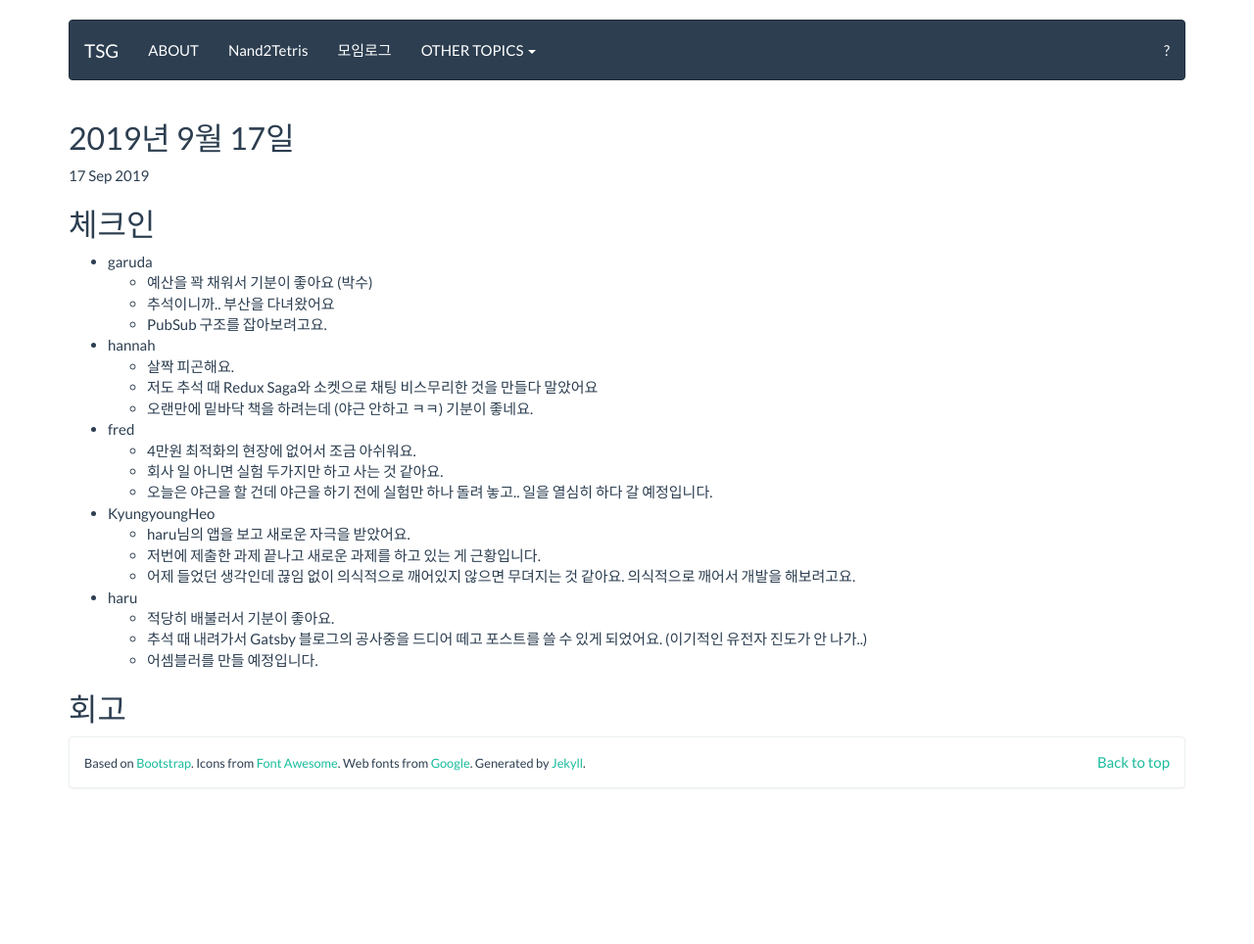
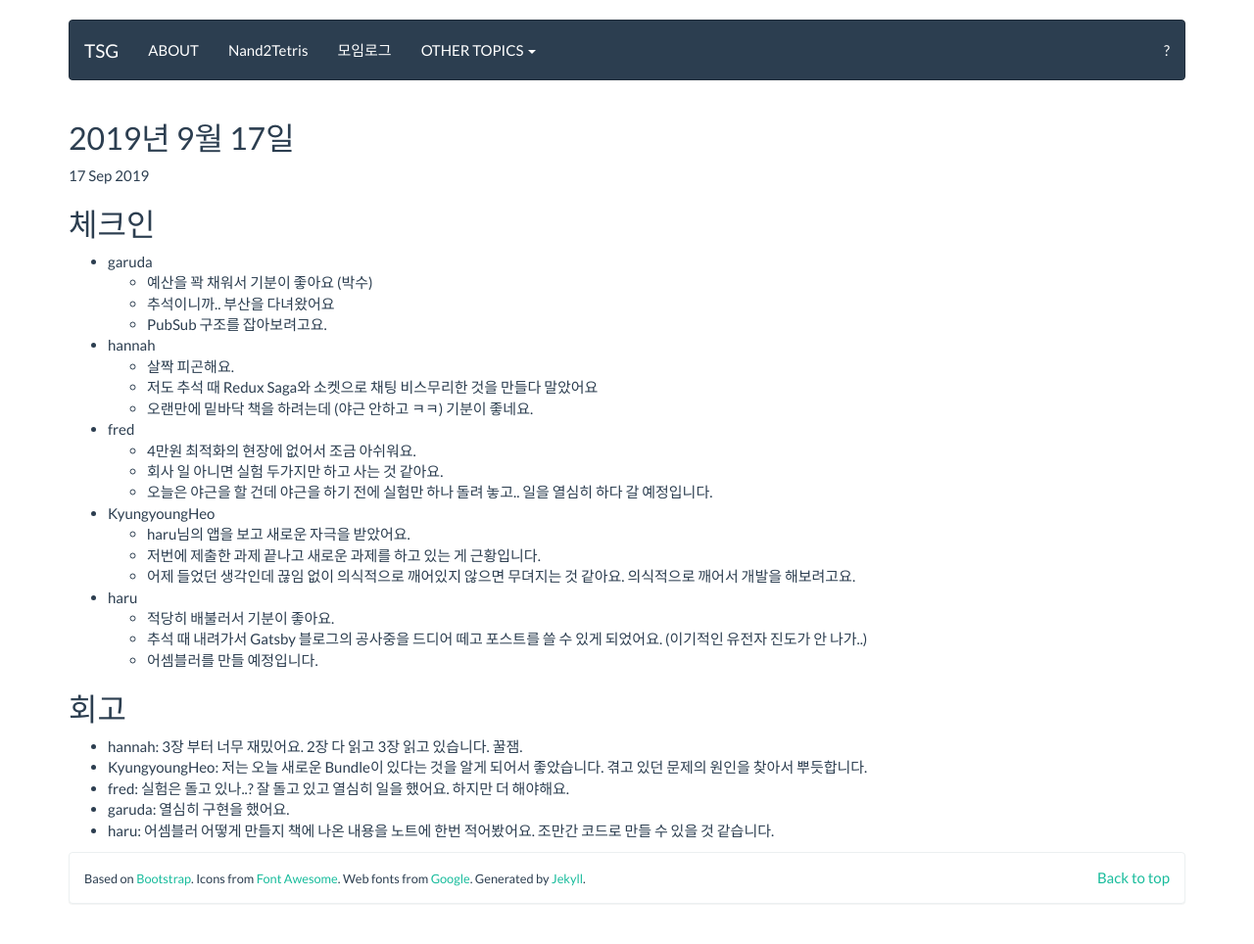
Before and after one commit to tuestudy/tuestudy.github.io, a Jekyll site: the page built from _posts/2019-09-17-meeting.md, in a window 1280 px wide. Shown: the whole page at 98% size. Built offline with Jekyll 4.4.1, drawn with Linux system fonts in a browser that asks for light colours; before the commit the page ends 900 px from its top, so only the background shows below that.

Commit message:
2019년 9월 17일 회고

```diff
--- a/_posts/2019-09-17-meeting.md
+++ b/_posts/2019-09-17-meeting.md
@@ -30,3 +30,9 @@
   * 어셈블러를 만들 예정입니다.
 
 ## 회고
+
+* hannah: 3장 부터 너무 재밌어요. 2장 다 읽고 3장 읽고 있습니다. 꿀잼.
+* KyungyoungHeo: 저는 오늘 새로운 Bundle이 있다는 것을 알게 되어서 좋았습니다. 겪고 있던 문제의 원인을 찾아서 뿌듯합니다.
+* fred: 실험은 돌고 있나..? 잘 돌고 있고 열심히 일을 했어요. 하지만 더 해야해요.
+* garuda: 열심히 구현을 했어요.
+* haru: 어셈블러 어떻게 만들지 책에 나온 내용을 노트에 한번 적어봤어요. 조만간 코드로 만들 수 있을 것 같습니다.
```
